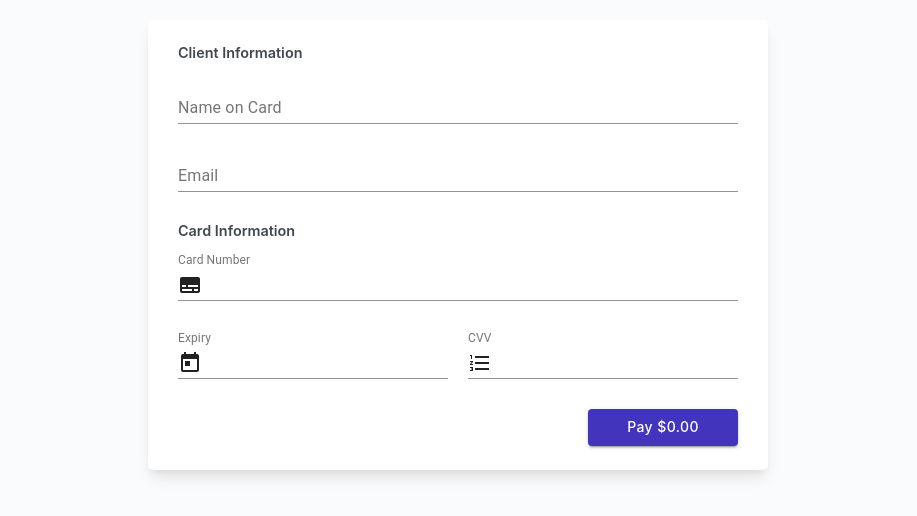
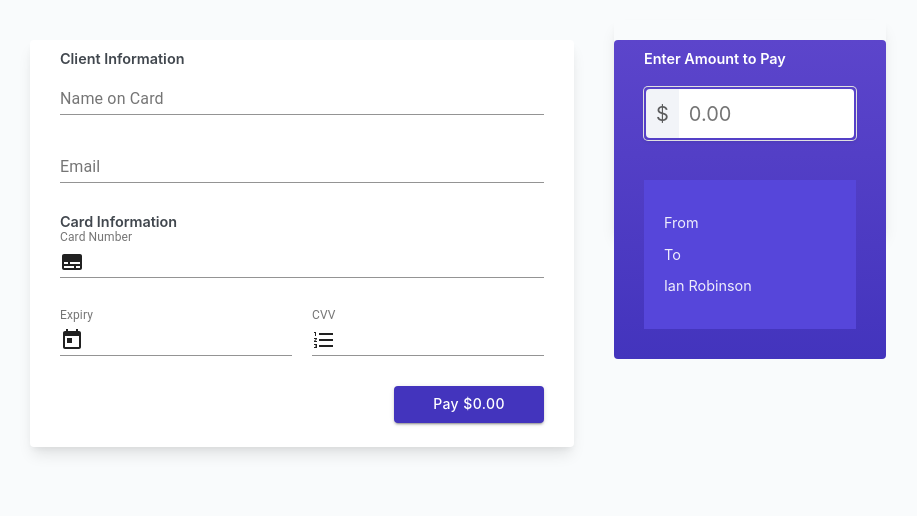
Before and after one commit to ElementalEquityCode/USDC-Payment-Portal, a React (Create React App) app: page / in a window 1280 px wide. Shown: the top 516 px of the page, without its empty margins (182-1099 px from the left). Built offline with nearby package versions, Linux system fonts and the light colour scheme.

Commit message:
Finished styling the AmountToPayForm.

```diff
--- /dev/null
+++ b/src/Components/AmountToPayForm/AmountToPayForm.js
@@ -0,0 +1,34 @@
+import React from 'react';
+import styles from './AmountToPayForm.module.css';
+import AmountToPayTextField from '../AmountToPayTextField/AmountToPayTextField';
+import SectionLabel from '../SectionLabel/SectionLabel';
+import PaymentFromTo from '../PaymentFromTo/PaymentFromTo';
+
+class AmountToPayForm extends React.Component {
+  constructor() {
+    super();
+
+    this.state = {
+    };
+  }
+
+  render() {
+    return (
+      <div className={styles.amountToPayForm}>
+        <SectionLabel
+          type="light"
+        >
+          Enter Amount to Pay
+        </SectionLabel>
+
+        <AmountToPayTextField />
+
+        <PaymentFromTo
+          to="Ian Robinson"
+        />
+      </div>
+    );
+  }
+}
+
+export default AmountToPayForm;
--- /dev/null
+++ b/src/Components/AmountToPayForm/AmountToPayForm.module.css
@@ -0,0 +1,11 @@
+.amountToPayForm {
+    display: grid;
+    grid-template-columns: 1fr;
+    grid-template-rows: auto;
+    grid-row-gap: 20px;
+    border-radius: 4px;
+    background: linear-gradient(to bottom, rgb(92, 69, 203), rgb(67, 52, 189));
+    margin-top: 20px;
+    padding: 10px;
+    box-sizing: border-box;
+}
--- /dev/null
+++ b/src/Components/AmountToPayTextField/AmountToPayTextField.js
@@ -0,0 +1,90 @@
+import React from 'react';
+import styles from './AmountToPayTextField.module.css';
+
+class AmountToPayTextField extends React.Component {
+  constructor() {
+    super();
+
+    this.amountToPayTextFieldRef = React.createRef(null);
+    this.state = {
+      isFocused: false,
+      enteredValue: ''
+    };
+  }
+
+  handleAmountToPayTextFieldContainerClicked = () => {
+    const { isFocused } = this.state;
+
+    if (this.amountToPayTextFieldRef !== null) {
+      if (!isFocused) {
+        this.amountToPayTextFieldRef.current.focus();
+        this.setState({
+          isFocused: true
+        });
+      }
+    }
+  }
+
+  handleAmountToPayTextFieldSetFocused = () => {
+    this.setState({
+      isFocused: true
+    });
+  }
+
+  handleAmountToPayTextFieldBlured = () => {
+    this.setState({
+      isFocused: false
+    });
+  }
+
+  handleTextChange = (event) => {
+    const regex = /^(([1-9]{1}\d{0,2})?)$/;
+
+    if (!regex.test(event.target.value)) {
+      this.setState({
+      });
+    } else {
+      this.setState({
+        enteredValue: event.target.value
+      });
+    }
+  }
+
+  render() {
+    const { enteredValue } = this.state;
+    const { isFocused } = this.state;
+
+    return (
+      <div
+        className={isFocused ? `${styles.amountToPayTextFieldContainer} ${styles.focused}` : `${styles.amountToPayTextFieldContainer}`}
+        onMouseDown={(event) => {
+          if (!isFocused) {
+            this.handleAmountToPayTextFieldContainerClicked();
+            event.preventDefault();
+          }
+        }}
+        onKeyDown={this.handleAmountToPayTextFieldContainerClicked}
+        role="textbox"
+        tabIndex={0}
+      >
+        <div className={styles.dollarSignContainer}>
+          <span className={styles.dollarSign}>$</span>
+        </div>
+        <input
+          value={enteredValue}
+          type="text"
+          className={styles.amountToPayTextField}
+          placeholder="0.00"
+          onFocus={this.handleAmountToPayTextFieldSetFocused}
+          onBlur={this.handleAmountToPayTextFieldBlured}
+          ref={this.amountToPayTextFieldRef}
+          onChange={(event) => {
+            this.handleTextChange(event);
+          }}
+        />
+      </div>
+    );
+  }
+}
+
+export default AmountToPayTextField;
--- /dev/null
+++ b/src/Components/AmountToPayTextField/AmountToPayTextField.module.css
@@ -0,0 +1,47 @@
+.amountToPayTextFieldContainer {
+    display: flex;
+    align-items: center;
+    box-sizing: border-box;
+    padding: 2px;
+    border-radius: 4px;
+    transition: background-color 0.15s ease-out;
+    height: 53px;
+    width: calc(100% - 40px);
+    margin-left: 20px;
+    box-shadow: 0 0 0 1px #e0e0e0, 0 2px 4px 0 rgb(0 0 0 / 7%), 0 1px 1.5px 0 rgb(0 0 0 / 5%);
+}
+
+.focused {
+    background-color: rgba(247, 205, 98);
+}
+
+.dollarSignContainer {
+    display: flex;
+    align-items: center;
+    border-top-left-radius: 4px;
+    border-bottom-left-radius: 4px;
+    align-content: center;
+    background-color: #f2f4f8;
+    height: 100%;
+}
+
+.dollarSign {
+    color: rgba(26,26,26,.7);
+    display: inline-block;
+    width: 100%;
+    font-size: 20px;
+    padding: 0 10px;
+}
+
+.amountToPayTextField {
+    display: inline-block;
+    width: 100%;
+    font-size: 20px;
+    border-top-right-radius: 4px;
+    border-bottom-right-radius: 4px;
+    box-sizing: border-box;
+    height: 100%;
+    outline: none;
+    border: none;
+    padding: 0 10px;
+}
--- a/src/Components/PaymentForm/PaymentForm.js
+++ b/src/Components/PaymentForm/PaymentForm.js
@@ -4,6 +4,8 @@ import CreditCardIcon from '@material-ui/icons/Subtitles';
 import CalendarIcon from '@material-ui/icons/Today';
 import NumberIcon from '@material-ui/icons/FormatListNumbered';
 import InputAdornment from '@material-ui/core/InputAdornment';
+import AmountToPayForm from '../AmountToPayForm/AmountToPayForm';
+import NameContext from '../../Contexts/NameContext';
 import SectionLabel from '../SectionLabel/SectionLabel';
 import Grid from '../Grid/Grid';
 import styles from './PaymentForm.module.css';
@@ -13,31 +15,50 @@ class PaymentForm extends React.Component {
     super();
 
     this.state = {
-
+      name: ''
     };
   }
 
+  handleNameChanged = (event) => {
+    this.setState({
+      name: event.target.value
+    });
+  }
+
   render() {
+    const { name } = this.state;
+
     return (
-      <Grid
-        columns="one"
+      <div
         className={styles.overallGrid}
       >
         <div className={styles.paymentForm}>
-          <SectionLabel>Client Information</SectionLabel>
+          <SectionLabel
+            type="dark"
+          >
+            Client Information
+          </SectionLabel>
           <Grid
             columns="one"
           >
             <TextField
+              value={name}
               label="Name on Card"
               fullWidth
+              onChange={(event) => {
+                this.handleNameChanged(event);
+              }}
             />
             <TextField
               label="Email"
               fullWidth
             />
           </Grid>
-          <SectionLabel>Card Information</SectionLabel>
+          <SectionLabel
+            type="dark"
+          >
+            Card Information
+          </SectionLabel>
           <Grid
             colums="one"
           >
@@ -82,7 +103,12 @@ class PaymentForm extends React.Component {
             </Button>
           </div>
         </div>
-      </Grid>
+        <div className={styles.amountToPayForm}>
+          <NameContext.Provider value={name}>
+            <AmountToPayForm />
+          </NameContext.Provider>
+        </div>
+      </div>
     );
   }
 }
--- a/src/Components/PaymentForm/PaymentForm.module.css
+++ b/src/Components/PaymentForm/PaymentForm.module.css
@@ -1,11 +1,26 @@
+.overallGrid {
+    display: grid;
+    margin: 0 auto;
+    width: 70%;
+    grid-template-columns: 1fr 0.5fr;
+    grid-gap: 40px;
+    padding: 20px;
+    box-sizing: border-box;
+}
+
+@media screen and (max-width: 900px) {
+    .overallGrid {
+        width: 90%;
+        grid-template-columns: 1fr;
+    }
+}
+
 .paymentForm {
     background-color: white;
-    width: 50%;
-    margin: 0 auto;
     box-shadow: rgba(0, 0, 0, 0.1) 0px 10px 15px -3px, rgba(0, 0, 0, 0.05) 0px 4px 6px -2px;
     padding: 10px;
     margin-top: 20px;
-    border-radius: 5px;
+    border-radius: 4px;
     box-sizing: border-box;
 }
 
@@ -40,3 +55,8 @@
         width: 80vw;
     }
 }
+
+.amountToPayForm {
+    box-shadow: rgba(0, 0, 0, 0.1) 0px 10px 15px -3px, rgba(0, 0, 0, 0.05) 0px 4px 6px -2px;
+    height: 50%;
+}
--- /dev/null
+++ b/src/Components/PaymentFromTo/PaymentFromTo.js
@@ -0,0 +1,27 @@
+import React, { useContext } from 'react';
+import PropTypes from 'prop-types';
+import styles from './PaymentFromTo.module.css';
+import NameContext from '../../Contexts/NameContext';
+
+const PaymentFromTo = (props) => {
+  const from = useContext(NameContext);
+  console.log(`Printing the from ${from}`);
+  const { to } = props;
+
+  return (
+    <div className={styles.paymentFromTo}>
+      <div className={styles.innerContainer}>
+        <p className={styles.text}>From</p>
+        <p className={styles.text}>{from}</p>
+        <p className={styles.text}>To</p>
+        <p className={styles.text}>{to}</p>
+      </div>
+    </div>
+  );
+};
+
+PaymentFromTo.propTypes = {
+  to: PropTypes.string
+};
+
+export default PaymentFromTo;
--- /dev/null
+++ b/src/Components/PaymentFromTo/PaymentFromTo.module.css
@@ -0,0 +1,15 @@
+.paymentFromTo {
+    box-sizing: border-box;
+    padding: 20px;
+    border-radius: 4px;
+}
+
+.innerContainer {
+    background-color: rgb(86, 70, 218);
+    padding: 20px;
+}
+
+.text {
+    color: rgba(255, 255, 255, 0.9);
+    word-break: break-all;
+}
--- a/src/Components/SectionLabel/SectionLabel.js
+++ b/src/Components/SectionLabel/SectionLabel.js
@@ -4,14 +4,16 @@ import styles from './SectionLabel.module.css';
 
 const SectionLabel = (props) => {
   const { children } = props;
+  const { type } = props;
 
   return (
-    <p className={styles.sectionLabel}>{children}</p>
+    <p className={`${styles.sectionLabel} ${type === 'light' ? `${styles.light}` : `${styles.dark}`}`}>{children}</p>
   );
 };
 
 SectionLabel.propTypes = {
-  children: PropTypes.string
+  children: PropTypes.string,
+  type: PropTypes.string
 };
 
 export default SectionLabel;
--- a/src/Components/SectionLabel/SectionLabel.module.css
+++ b/src/Components/SectionLabel/SectionLabel.module.css
@@ -2,4 +2,13 @@
     font-weight: 600;
     color: rgb(65, 71, 78);
     padding: 0 20px 0 20px;
+    margin: 0;
 }
+
+.light {
+    color: white;
+}
+
+.dark {
+    color: rgb(65, 71, 78);
+}
--- /dev/null
+++ b/src/Contexts/NameContext.js
@@ -0,0 +1,5 @@
+import React from 'react';
+
+const context = React.createContext();
+
+export default context;
```
